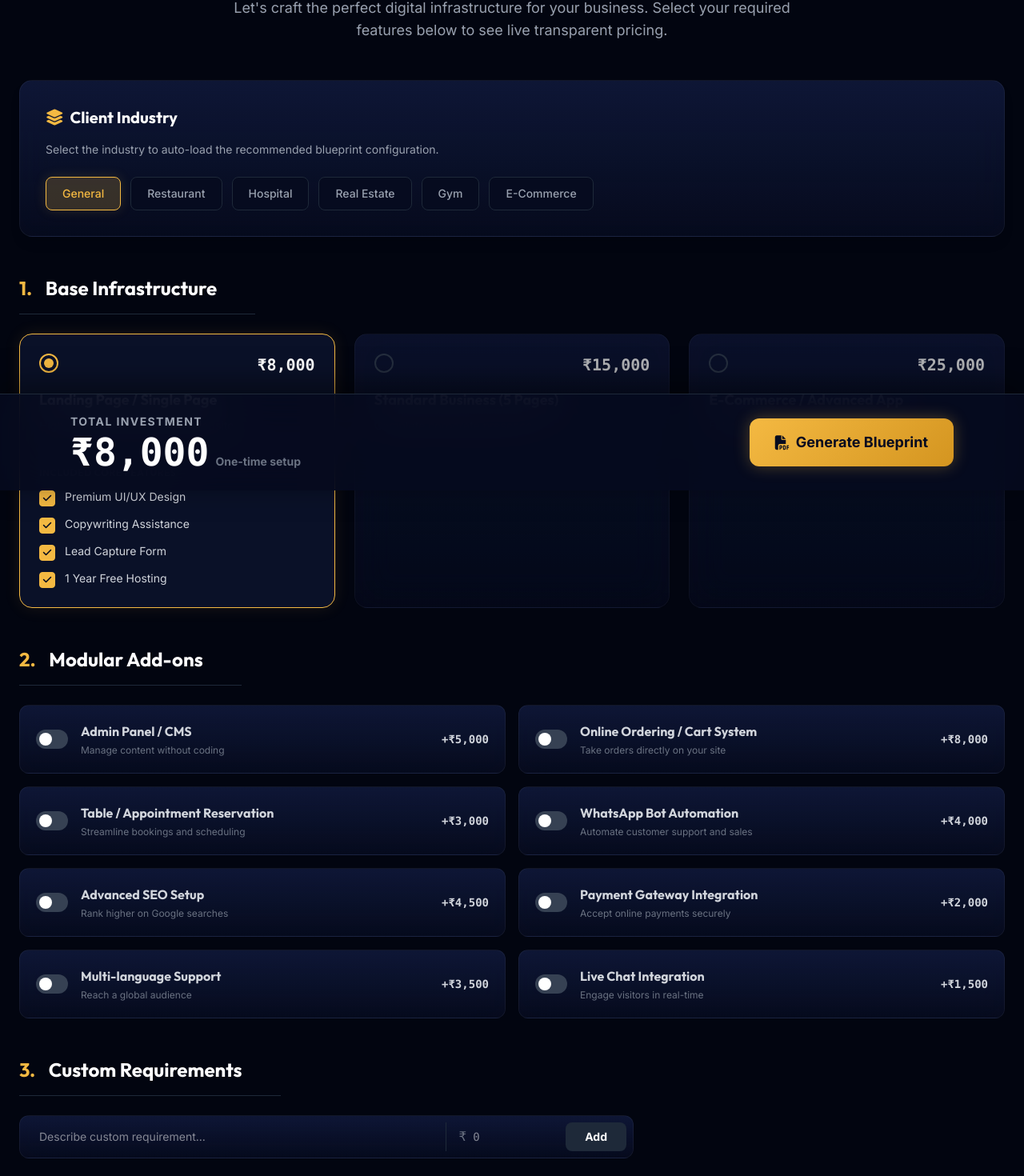
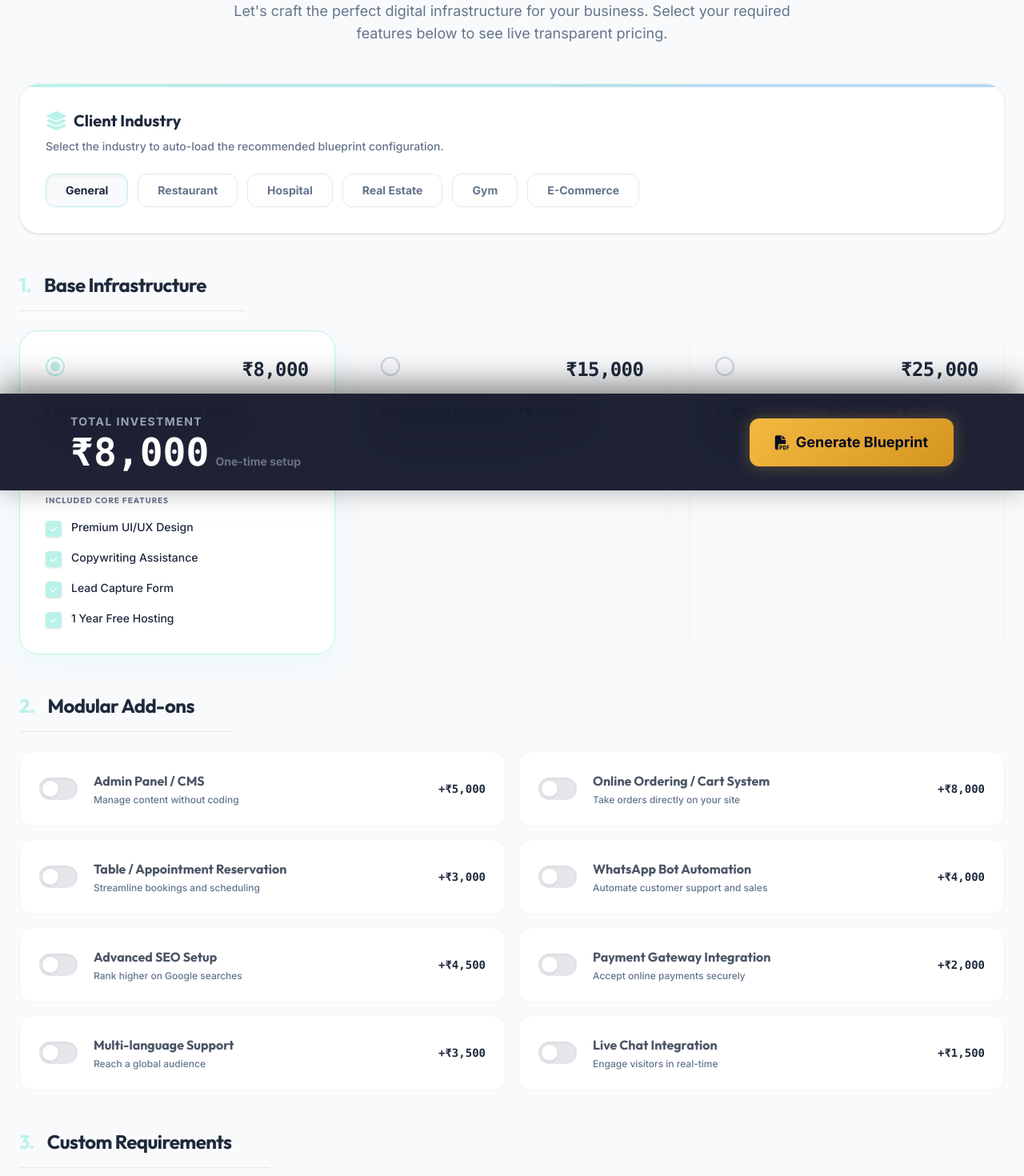
Before and after one commit to yashharfode/devzilla, a Next.js app: page /consultation/demo-client-1 in a window 1280 px wide. Shown: the part 187-1657 px from the top of the page at 80% size. Built offline with nearby package versions, Linux system fonts and the light colour scheme.

Commit message:
feat: Consultation Gateway and Light Mode Premium UI Revamp

```diff
--- a/src/app/consultation/[clientId]/page.tsx
+++ b/src/app/consultation/[clientId]/page.tsx
@@ -4,13 +4,13 @@ import ConsultationFooter from '../../../components/os/FrontStage/ConsultationFo
 export default async function ConsultationPage({ params }: { params: Promise<{ clientId: string }> }) {
   const resolvedParams = await params;
   return (
-    <div className="min-h-screen bg-[#020510] font-sans selection:bg-primary/30 relative">
-      <nav className="border-b border-gray-800 bg-[#060b1f]/90 backdrop-blur-md sticky top-0 z-50 py-4">
+    <div className="min-h-screen bg-[var(--color-consultation-bg)] font-sans selection:bg-[var(--color-consultation-primary)]/30 relative text-[var(--color-consultation-text)]">
+      <nav className="border-b border-gray-200 bg-white/90 backdrop-blur-md sticky top-0 z-50 py-4 shadow-sm">
         <div className="container mx-auto px-6 flex justify-between items-center">
-          <div className="text-xl font-bold flex items-center gap-2 text-white">
-            <i className="fa-solid fa-code text-primary"></i> DevZilla <span className="text-gray-500 font-normal hidden md:inline">| Blueprint Architect</span>
+          <div className="text-xl font-bold flex items-center gap-2 text-[var(--color-consultation-text)]">
+            <i className="fa-solid fa-code text-[var(--color-consultation-primary)] text-2xl drop-shadow-sm"></i> DevZilla <span className="text-[var(--color-consultation-text-muted)] font-normal hidden md:inline">| Blueprint Architect</span>
           </div>
-          <div className="text-xs md:text-sm font-mono text-gray-400 bg-gray-900 px-3 py-1 rounded-full border border-gray-800">
+          <div className="text-xs md:text-sm font-mono text-[var(--color-consultation-text-muted)] bg-[var(--color-consultation-bg)] px-4 py-1.5 rounded-full border border-gray-200 shadow-inner">
             ID: {resolvedParams.clientId}
           </div>
         </div>
@@ -18,8 +18,12 @@ export default async function ConsultationPage({ params }: { params: Promise<{ c
 
       <main className="container mx-auto px-4 md:px-6 py-12">
         <div className="mb-12 text-center max-w-3xl mx-auto" data-aos="fade-down">
-          <h1 className="text-4xl md:text-5xl font-bold text-white mb-6">Digital Solution <span className="text-primary">Blueprint</span></h1>
-          <p className="text-gray-400 text-lg">Let&apos;s craft the perfect digital infrastructure for your business. Select your required features below to see live transparent pricing.</p>
+          <h1 className="text-4xl md:text-5xl font-bold mb-6 font-heading text-[var(--color-consultation-text)] tracking-tight">
+            Digital Solution Blueprint
+          </h1>
+          <p className="text-[var(--color-consultation-text-muted)] text-lg">
+            Let&apos;s craft the perfect digital infrastructure for your business. Select your required features below to see live transparent pricing.
+          </p>
         </div>
 
         <LiveQuotingEngine clientId={resolvedParams.clientId} />
--- a/src/app/globals.css
+++ b/src/app/globals.css
@@ -7,11 +7,22 @@
   --color-dark: #060b1f;
   --color-card: #0c1432;
 
+  --color-consultation-primary: #baf2e9;
+  --color-consultation-complementary: #f2bac9;
+  --color-consultation-green: #b0f2b4;
+  --color-consultation-blue: #bad7f2;
+  --color-consultation-yellow: #f2e2ba;
+  --color-consultation-bg: #f8fafc;
+  --color-consultation-card: #ffffff;
+  --color-consultation-text: #1e293b;
+  --color-consultation-text-muted: #64748b;
+
   --font-sans: "Inter", sans-serif;
   --font-heading: "Outfit", sans-serif;
 
   --background-image-hero-pattern: linear-gradient(135deg, #060b1f 0%, #0c1432 100%);
   --background-image-gold-gradient: linear-gradient(135deg, #f4b942 0%, #d49520 100%);
+  --background-image-consultation-gradient: linear-gradient(135deg, #baf2e9 0%, #bad7f2 100%);
 
   --animate-float: float 6s ease-in-out infinite;
   --animate-pulse-slow: pulse 4s cubic-bezier(0.4, 0, 0.6, 1) infinite;
@@ -58,15 +69,27 @@
   .glass-card:hover {
     transform: translateY(-5px);
     border-color: rgba(244, 185, 66, 0.3);
-    box-shadow: 0 10px 40px -10px rgba(244, 185, 66, 0.15);
+    /* Removed glow, replaced with subtle shadow */
+    box-shadow: 0 10px 40px -10px rgba(0, 0, 0, 0.5);
   }
 
-  .glow {
-    box-shadow: 0 0 20px rgba(244, 185, 66, 0.5);
+  /* Premium Buttons */
+  .premium-btn {
+    background: var(--background-image-consultation-gradient);
+    color: var(--color-consultation-text);
+    box-shadow: inset 0 2px 4px rgba(255, 255, 255, 0.5), 0 4px 6px rgba(0, 0, 0, 0.05);
+    transition: transform 0.2s cubic-bezier(0.4, 0, 0.2, 1), opacity 0.2s ease, box-shadow 0.2s ease;
   }
 
-  .glow-text {
-    text-shadow: 0 0 20px rgba(244, 185, 66, 0.5);
+  .premium-btn:hover {
+    transform: scale(1.02);
+    opacity: 0.95;
+    box-shadow: inset 0 2px 4px rgba(255, 255, 255, 0.6), 0 6px 12px rgba(0, 0, 0, 0.1);
+  }
+
+  .premium-btn:active {
+    transform: scale(0.98);
+    box-shadow: inset 0 2px 4px rgba(0, 0, 0, 0.1), 0 2px 4px rgba(0, 0, 0, 0.05);
   }
 }
 
--- a/src/components/os/FrontStage/LiveQuotingEngine.tsx
+++ b/src/components/os/FrontStage/LiveQuotingEngine.tsx
@@ -38,21 +38,22 @@ export default function LiveQuotingEngine({ clientId }: { clientId: string }) {
   return (
     <div className="w-full space-y-12 pb-32" id="blueprint-content">
       {/* Top Controls: Industry Selector */}
-      <div className="glass-card p-6 md:p-8 rounded-2xl border border-gray-800 shadow-lg">
-        <h3 className="text-xl font-bold text-white mb-4 flex items-center gap-2">
-          <i className="fa-solid fa-layer-group text-primary"></i> Client Industry
+      <div className="bg-white p-6 md:p-8 rounded-3xl border border-gray-100 shadow-sm relative overflow-hidden">
+        <div className="absolute top-0 left-0 w-full h-1 bg-gradient-to-r from-[var(--color-consultation-primary)] to-[var(--color-consultation-blue)]"></div>
+        <h3 className="text-xl font-bold text-[var(--color-consultation-text)] mb-2 flex items-center gap-2">
+          <i className="fa-solid fa-layer-group text-[var(--color-consultation-primary)] text-2xl"></i> Client Industry
         </h3>
-        <p className="text-gray-400 text-sm mb-6">Select the industry to auto-load the recommended blueprint configuration.</p>
+        <p className="text-[var(--color-consultation-text-muted)] text-sm mb-6 font-medium">Select the industry to auto-load the recommended blueprint configuration.</p>
 
         <div className="flex flex-wrap gap-3">
           {industries.map((ind) => (
             <button
               key={ind}
               onClick={() => setIndustry(ind)}
-              className={`px-5 py-2.5 rounded-lg text-sm font-medium transition-all border ${
+              className={`px-6 py-2.5 rounded-xl text-sm font-bold transition-all border ${
                 industry === ind
-                  ? 'bg-primary/20 border-primary text-primary shadow-[0_0_15px_rgba(244,185,66,0.15)]'
-                  : 'bg-dark border-gray-800 text-gray-400 hover:border-gray-600 hover:text-white'
+                  ? 'bg-[var(--color-consultation-bg)] border-[var(--color-consultation-primary)] text-[var(--color-consultation-text)] shadow-inner'
+                  : 'bg-white border-gray-200 text-[var(--color-consultation-text-muted)] hover:border-gray-300 hover:bg-gray-50'
               }`}
             >
               {ind}
@@ -63,8 +64,8 @@ export default function LiveQuotingEngine({ clientId }: { clientId: string }) {
 
       {/* Base Packages */}
       <div>
-        <h3 className="text-2xl font-bold text-white mb-6 border-b border-gray-800 pb-4 inline-block pr-12">
-          <span className="text-primary mr-3">1.</span> Base Infrastructure
+        <h3 className="text-2xl font-bold text-[var(--color-consultation-text)] mb-6 border-b border-gray-200 pb-4 inline-block pr-12 font-heading tracking-tight">
+          <span className="text-[var(--color-consultation-primary)] mr-3">1.</span> Base Infrastructure
         </h3>
         <div className="grid grid-cols-1 md:grid-cols-3 gap-6">
           {(Object.entries(BasePackages) as [BasePackageId, typeof BasePackages[BasePackageId]][]).map(([id, pkg]) => {
@@ -72,44 +73,44 @@ export default function LiveQuotingEngine({ clientId }: { clientId: string }) {
             return (
               <div
                 key={id}
-                className={`rounded-2xl p-6 transition-all border ${
+                className={`rounded-3xl p-6 md:p-8 transition-all border ${
                   isActive
-                    ? 'bg-[#0a1128] border-primary shadow-[0_0_20px_rgba(244,185,66,0.1)]'
-                    : 'glass-card border-gray-800 hover:border-gray-700 opacity-70 hover:opacity-100'
+                    ? 'bg-white border-[var(--color-consultation-primary)] shadow-[0_15px_30px_-10px_rgba(186,242,233,0.3)]'
+                    : 'bg-[var(--color-consultation-bg)] border-gray-100 hover:border-gray-300 hover:bg-white'
                 }`}
               >
                 <div
-                  className="flex justify-between items-start mb-4 cursor-pointer"
+                  className="flex justify-between items-start mb-6 cursor-pointer"
                   onClick={() => setBasePackage(id)}
                 >
-                  <div className={`w-6 h-6 rounded-full flex items-center justify-center border-2 flex-shrink-0 ${isActive ? 'border-primary' : 'border-gray-700'}`}>
-                    {isActive && <div className="w-3 h-3 rounded-full bg-primary"></div>}
+                  <div className={`w-6 h-6 rounded-full flex items-center justify-center border-2 flex-shrink-0 ${isActive ? 'border-[var(--color-consultation-primary)]' : 'border-gray-300'}`}>
+                    {isActive && <div className="w-3 h-3 rounded-full bg-[var(--color-consultation-primary)]"></div>}
                   </div>
-                  <div className="text-xl font-mono text-white font-bold ml-4">₹{pkg.price.toLocaleString('en-IN')}</div>
+                  <div className="text-2xl font-mono text-[var(--color-consultation-text)] font-bold ml-4 tracking-tight">₹{pkg.price.toLocaleString('en-IN')}</div>
                 </div>
                 <div className="cursor-pointer" onClick={() => setBasePackage(id)}>
-                  <h4 className="text-lg font-bold text-white mb-2">{pkg.name}</h4>
-                  <p className="text-sm text-gray-400">{pkg.description}</p>
+                  <h4 className="text-xl font-bold text-[var(--color-consultation-text)] mb-2">{pkg.name}</h4>
+                  <p className="text-sm text-[var(--color-consultation-text-muted)] font-medium leading-relaxed">{pkg.description}</p>
                 </div>
 
                 {isActive && (
-                  <div className="mt-6 pt-4 border-t border-gray-800/50 space-y-3">
-                    <h5 className="text-xs text-gray-500 font-bold uppercase tracking-wider mb-3">Included Core Features</h5>
+                  <div className="mt-8 pt-6 border-t border-gray-100 space-y-4">
+                    <h5 className="text-[10px] text-[var(--color-consultation-text-muted)] font-bold uppercase tracking-widest mb-4">Included Core Features</h5>
                     {pkg.features.map(f => {
                       const isUnchecked = publicView.uncheckedSubFeatures.includes(f.id);
                       return (
                         <div key={f.id} className="flex items-start gap-3 group">
                           <button
                             onClick={(e) => { e.stopPropagation(); toggleSubFeature(f.id); }}
-                            className={`w-5 h-5 rounded flex-shrink-0 mt-0.5 flex items-center justify-center border transition-colors ${
-                              !isUnchecked ? 'bg-primary border-primary text-dark' : 'bg-transparent border-gray-600 text-transparent hover:border-primary/50'
+                            className={`w-5 h-5 rounded flex-shrink-0 mt-0.5 flex items-center justify-center border transition-all shadow-sm ${
+                              !isUnchecked ? 'bg-[var(--color-consultation-primary)] border-[var(--color-consultation-primary)] text-white' : 'bg-white border-gray-300 text-transparent hover:border-[var(--color-consultation-primary)]/50'
                             }`}
                           >
-                            <i className="fa-solid fa-check text-xs"></i>
+                            <i className="fa-solid fa-check text-[10px]"></i>
                           </button>
                           <div className="cursor-pointer" onClick={() => toggleSubFeature(f.id)}>
-                            <p className={`text-sm transition-colors ${!isUnchecked ? 'text-gray-300 group-hover:text-white' : 'text-gray-600 line-through'}`}>{f.name}</p>
-                            {isUnchecked && <p className="text-xs text-red-400/80 mt-0.5">-₹{f.deductionValue.toLocaleString('en-IN')} (Removed)</p>}
+                            <p className={`text-sm font-medium transition-colors ${!isUnchecked ? 'text-[var(--color-consultation-text)] group-hover:text-black' : 'text-gray-400 line-through'}`}>{f.name}</p>
+                            {isUnchecked && <p className="text-xs text-red-500 mt-1 font-mono">-₹{f.deductionValue.toLocaleString('en-IN')} (Removed)</p>}
                           </div>
                         </div>
                       )
@@ -124,8 +125,8 @@ export default function LiveQuotingEngine({ clientId }: { clientId: string }) {
 
       {/* Modular Add-ons */}
       <div>
-        <h3 className="text-2xl font-bold text-white mb-6 border-b border-gray-800 pb-4 inline-block pr-12">
-          <span className="text-primary mr-3">2.</span> Modular Add-ons
+        <h3 className="text-2xl font-bold text-[var(--color-consultation-text)] mb-6 border-b border-gray-200 pb-4 inline-block pr-12 font-heading tracking-tight">
+          <span className="text-[var(--color-consultation-primary)] mr-3">2.</span> Modular Add-ons
         </h3>
         <div className="grid grid-cols-1 md:grid-cols-2 gap-4">
           {(Object.entries(ModularAddons) as [AddonId, typeof ModularAddons[AddonId]][]).map(([id, addon]) => {
@@ -134,22 +135,22 @@ export default function LiveQuotingEngine({ clientId }: { clientId: string }) {
               <div
                 key={id}
                 onClick={() => toggleAddon(id)}
-                className={`cursor-pointer rounded-xl p-5 transition-all flex items-center justify-between border ${
+                className={`cursor-pointer rounded-2xl p-6 transition-all flex items-center justify-between border ${
                   isSelected
-                    ? 'bg-primary/5 border-primary/50'
-                    : 'glass-card border-gray-800 hover:bg-gray-800/30'
+                    ? 'bg-[var(--color-consultation-bg)] border-[var(--color-consultation-primary)] shadow-sm'
+                    : 'bg-white border-gray-100 hover:border-gray-300 hover:bg-gray-50'
                 }`}
               >
-                <div className="flex items-center gap-4">
-                  <div className={`w-10 h-6 rounded-full p-1 transition-colors ${isSelected ? 'bg-primary' : 'bg-gray-700'}`}>
-                    <div className={`w-4 h-4 rounded-full bg-white transition-transform ${isSelected ? 'translate-x-4' : 'translate-x-0'}`}></div>
+                <div className="flex items-center gap-5">
+                  <div className={`w-12 h-7 rounded-full p-1 transition-colors shadow-inner ${isSelected ? 'bg-[var(--color-consultation-primary)]' : 'bg-gray-200'}`}>
+                    <div className={`w-5 h-5 rounded-full bg-white transition-transform shadow-sm ${isSelected ? 'translate-x-5' : 'translate-x-0'}`}></div>
                   </div>
                   <div>
-                    <h4 className={`font-bold ${isSelected ? 'text-white' : 'text-gray-300'}`}>{addon.name}</h4>
-                    <p className="text-xs text-gray-500 mt-1">{addon.description}</p>
+                    <h4 className={`font-bold ${isSelected ? 'text-[var(--color-consultation-text)]' : 'text-gray-600'}`}>{addon.name}</h4>
+                    <p className="text-xs text-[var(--color-consultation-text-muted)] mt-1 font-medium">{addon.description}</p>
                   </div>
                 </div>
-                <div className="text-sm font-mono font-bold text-gray-300">
+                <div className="text-sm font-mono font-bold text-[var(--color-consultation-text)]">
                   +₹{addon.price.toLocaleString('en-IN')}
                 </div>
               </div>
@@ -160,43 +161,43 @@ export default function LiveQuotingEngine({ clientId }: { clientId: string }) {
 
       {/* Custom Requirements */}
       <div>
-        <h3 className="text-2xl font-bold text-white mb-6 border-b border-gray-800 pb-4 inline-block pr-12">
-          <span className="text-primary mr-3">3.</span> Custom Requirements
+        <h3 className="text-2xl font-bold text-[var(--color-consultation-text)] mb-6 border-b border-gray-200 pb-4 inline-block pr-12 font-heading tracking-tight">
+          <span className="text-[var(--color-consultation-primary)] mr-3">3.</span> Custom Requirements
         </h3>
 
         <div className="space-y-3 max-w-3xl">
           {publicView.customFeatures.map(cf => (
-            <div key={cf.id} className="flex items-center justify-between glass-card border border-primary/30 bg-primary/5 p-4 rounded-xl">
+            <div key={cf.id} className="flex items-center justify-between bg-white border border-[var(--color-consultation-primary)]/50 p-5 rounded-2xl shadow-sm">
               <div className="flex items-center gap-4">
-                <div className="w-5 h-5 rounded bg-primary flex items-center justify-center text-dark border border-primary">
+                <div className="w-6 h-6 rounded-full bg-[var(--color-consultation-primary)] flex items-center justify-center text-white shadow-sm">
                   <i className="fa-solid fa-check text-xs"></i>
                 </div>
-                <span className="font-bold text-white text-sm">{cf.name}</span>
+                <span className="font-bold text-[var(--color-consultation-text)] text-sm">{cf.name}</span>
               </div>
-              <div className="flex items-center gap-4">
-                <span className="font-mono text-primary font-bold">+₹{cf.price.toLocaleString('en-IN')}</span>
-                <button onClick={() => removeCustomFeature(cf.id)} className="text-gray-500 hover:text-red-400 transition w-6 h-6 flex items-center justify-center">
+              <div className="flex items-center gap-5">
+                <span className="font-mono text-[var(--color-consultation-text)] font-bold">+₹{cf.price.toLocaleString('en-IN')}</span>
+                <button onClick={() => removeCustomFeature(cf.id)} className="text-gray-400 hover:text-red-500 transition w-8 h-8 flex items-center justify-center rounded-full hover:bg-red-50">
                   <i className="fa-solid fa-xmark"></i>
                 </button>
               </div>
             </div>
           ))}
 
-          <div className="flex flex-col md:flex-row gap-3 glass-card border border-gray-800 p-2 rounded-xl focus-within:border-gray-600 transition-colors">
+          <div className="flex flex-col md:flex-row gap-3 bg-white border border-gray-200 p-3 rounded-2xl focus-within:border-[var(--color-consultation-primary)] focus-within:ring-2 focus-within:ring-[var(--color-consultation-primary)]/20 transition-all shadow-sm">
             <input
               type="text"
               placeholder="Describe custom requirement..."
-              className="bg-transparent border-none text-white flex-grow focus:outline-none text-sm px-4 py-2"
+              className="bg-transparent border-none text-[var(--color-consultation-text)] flex-grow focus:outline-none text-sm px-4 py-3"
               value={customName}
               onChange={e => setCustomName(e.target.value)}
               onKeyDown={(e) => e.key === 'Enter' && handleAddCustom()}
             />
-            <div className="flex items-center gap-2 md:border-l border-gray-800 pl-4 pr-2">
-              <span className="text-gray-500 font-mono">₹</span>
+            <div className="flex items-center gap-2 md:border-l border-gray-200 pl-4 pr-2">
+              <span className="text-[var(--color-consultation-text-muted)] font-mono font-bold">₹</span>
               <input
                 type="number"
                 placeholder="0"
-                className="bg-transparent border-none text-white w-24 focus:outline-none text-sm font-mono"
+                className="bg-transparent border-none text-[var(--color-consultation-text)] w-28 focus:outline-none text-sm font-mono font-bold"
                 value={customPrice}
                 onChange={e => setCustomPrice(e.target.value)}
                 onKeyDown={(e) => e.key === 'Enter' && handleAddCustom()}
@@ -204,7 +205,7 @@ export default function LiveQuotingEngine({ clientId }: { clientId: string }) {
             </div>
             <button
               onClick={handleAddCustom}
-              className="bg-gray-800 hover:bg-gray-700 text-white px-6 py-2 rounded-lg text-sm font-bold transition flex items-center justify-center gap-2"
+              className="premium-btn px-8 py-3 rounded-xl text-sm font-bold transition flex items-center justify-center gap-2"
             >
               Add
             </button>
--- a/src/store/useAgencyStore.ts
+++ b/src/store/useAgencyStore.ts
@@ -7,11 +7,13 @@ export type CustomFeature = { id: string; name: string; price: number };
 
 export type ClientDocument = {
   id: string;
+  clientName: string;
+  businessName: string;
   industry: string;
   publicView: {
     basePackage: BasePackageId;
-    uncheckedSubFeatures: string[]; // Added
-    customFeatures: CustomFeature[]; // Added
+    uncheckedSubFeatures: string[];
+    customFeatures: CustomFeature[];
     selectedAddons: AddonId[];
     finalPrice: number;
   };
@@ -28,6 +30,7 @@ interface AgencyState {
   currentClient: ClientDocument | null;
   clients: ClientDocument[];
   initClient: (id: string) => void;
+  initClientWithDetails: (id: string, clientName: string, businessName: string) => void;
   selectClient: (id: string) => void;
   setIndustry: (industry: string) => void;
   setBasePackage: (pkg: BasePackageId) => void;
@@ -76,12 +79,16 @@ export const useAgencyStore = create<AgencyState>((set) => ({
   clients: [
     {
       id: 'demo-client-1',
+      clientName: 'Rahul Sharma',
+      businessName: 'Spice Route Restaurant',
       industry: 'Restaurant',
       publicView: { basePackage: 'standard_business', uncheckedSubFeatures: [], customFeatures: [], selectedAddons: ['online_ordering'], finalPrice: 23000 },
       privateView: { baseCost: 23000, discounts: [{ id: 'd1', amount: 2000, reason: 'Early close' }], margin: 21000, internalNotes: 'High priority', followUpSchedule: '3_days' }
     },
     {
       id: 'demo-client-2',
+      clientName: 'Priya Patel',
+      businessName: 'Vogue Boutique',
       industry: 'E-Commerce',
       publicView: { basePackage: 'ecommerce', uncheckedSubFeatures: [], customFeatures: [], selectedAddons: ['payment_gateway', 'admin_panel'], finalPrice: 32000 },
       privateView: { baseCost: 32000, discounts: [], margin: 32000, internalNotes: 'Budget strict', followUpSchedule: '7_days' }
@@ -89,8 +96,11 @@ export const useAgencyStore = create<AgencyState>((set) => ({
   ],
 
   initClient: (id) => set(() => {
+    // Legacy fallback
     const initialClient: ClientDocument = {
       id,
+      clientName: 'New Client',
+      businessName: 'Unknown Business',
       industry: 'General',
       publicView: {
         basePackage: 'landing_page',
@@ -107,7 +117,31 @@ export const useAgencyStore = create<AgencyState>((set) => ({
         followUpSchedule: null,
       }
     };
-    return { currentClient: initialClient };
+    return { currentClient: initialClient, clients: [...useAgencyStore.getState().clients, initialClient] };
+  }),
+
+  initClientWithDetails: (id: string, clientName: string, businessName: string) => set((state) => {
+    const initialClient: ClientDocument = {
+      id,
+      clientName,
+      businessName,
+      industry: 'General',
+      publicView: {
+        basePackage: 'landing_page',
+        uncheckedSubFeatures: [],
+        customFeatures: [],
+        selectedAddons: [],
+        finalPrice: BasePackages['landing_page'].price,
+      },
+      privateView: {
+        baseCost: BasePackages['landing_page'].price,
+        discounts: [],
+        margin: BasePackages['landing_page'].price,
+        internalNotes: '',
+        followUpSchedule: null,
+      }
+    };
+    return { currentClient: initialClient, clients: [...state.clients, initialClient] };
   }),
 
   selectClient: (id) => set((state) => {
```
Also changed, not shown: src/app/consultation/page.tsx (added, +76 -0 lines), src/components/os/BackStage/MasterCRM.tsx (+14 -5 lines).
